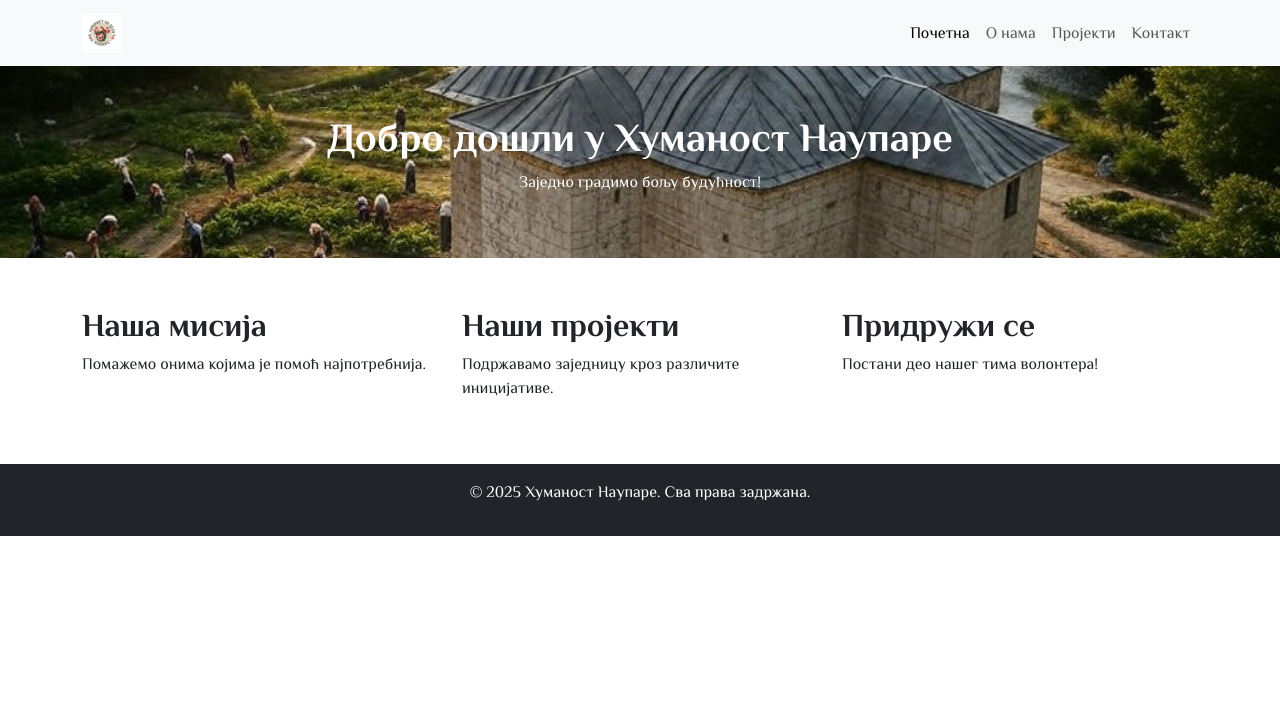
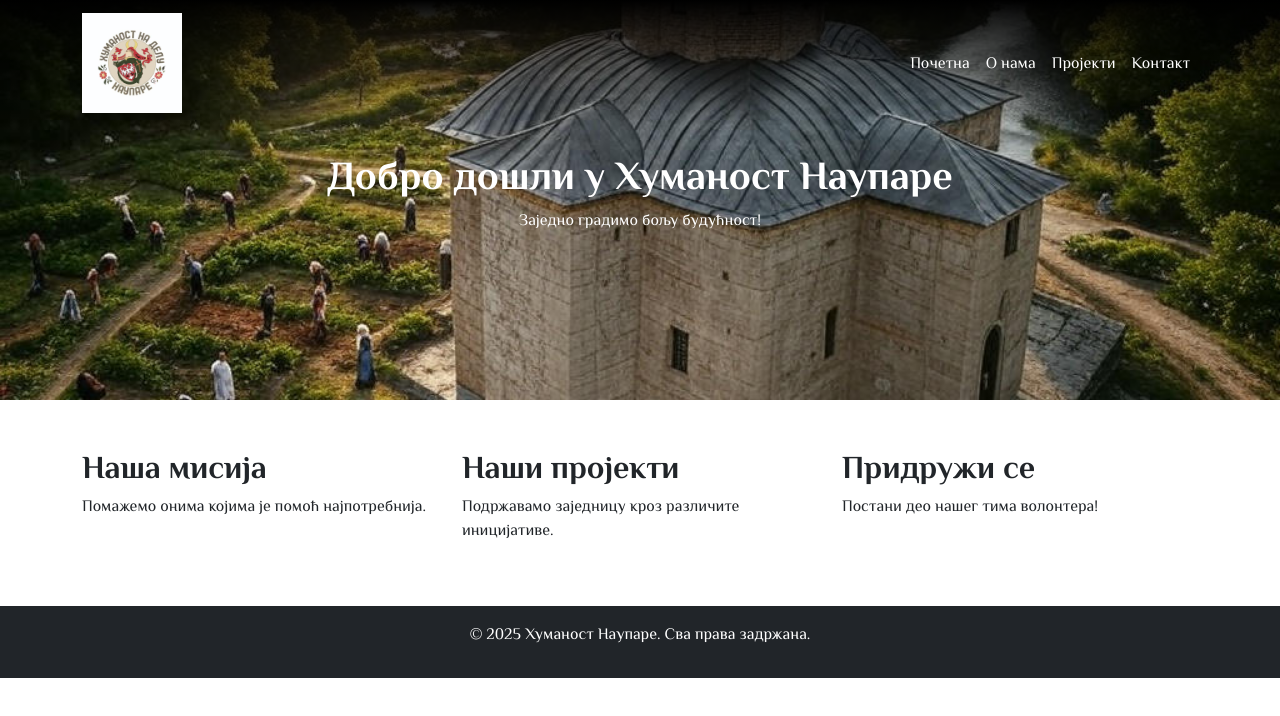
Before and after one commit to milosdimi/humanost-naupare, a plain HTML site: page index.html in a window 1280 px wide. Drawn offline with nearby package versions, Linux system fonts and the light colour scheme.

Commit message:
update smal

```diff
--- a/index.html
+++ b/index.html
@@ -13,13 +13,16 @@
 </head>
 
 <body>
+    <!-- Хедер -->
+    <header class="header-bg text-white text-center">
         <!-- Навигација -->
-    <nav class="navbar navbar-expand-lg navbar-light bg-light">
+        <nav class="navbar navbar-expand-lg transparent-nav">
             <div class="container">
                 <a class="navbar-brand" href="index.html">
                     <img src="./img/logoOrgWhite.jpg" alt="Лого Хуманост Наупаре" height="40">
                 </a>
-            <button class="navbar-toggler" type="button" data-bs-toggle="collapse" data-bs-target="#navbarNav" aria-controls="navbarNav" aria-expanded="false" aria-label="Toggle navigation">
+                <button class="navbar-toggler" type="button" data-bs-toggle="collapse" data-bs-target="#navbarNav"
+                    aria-controls="navbarNav" aria-expanded="false" aria-label="Toggle navigation">
                     <span class="navbar-toggler-icon"></span>
                 </button>
                 <div class="collapse navbar-collapse" id="navbarNav">
@@ -40,10 +43,7 @@
                 </div>
             </div>
         </nav>
-
-    <!-- Хедер -->
-    <header class="header-bg text-white text-center py-5">
-        <div class="container">
+        <div class="container header-content">
             <h1 class="animate-header">Добро дошли у Хуманост Наупаре</h1>
             <p class="animate-subheader">Заједно градимо бољу будућност!</p>
         </div>
--- a/style.css
+++ b/style.css
@@ -23,7 +23,7 @@ h1, h2, h3, h4, h5, h6 {
     font-style: normal;
 }
 .navbar-brand img {
-    height: 40px;
+    height: 100px;
     width: auto;
 }
 /* header */
@@ -32,8 +32,37 @@ h1, h2, h3, h4, h5, h6 {
     background-size: cover;
     background-position: center;
     background-repeat: no-repeat;
+    height: 50vh; /* висина 50% екрана */
+    position: relative; /* за позиционирање садржаја */
 }
 
+/* Прозирна навигација са градијентом */
+.transparent-nav {
+    background: linear-gradient(to bottom, rgba(0, 0, 0, 1), rgba(0, 0, 0, 0));
+    position: absolute; /* да остане на врху */
+    top: 0; /* при врху хедера */
+    width: 100%; /* пуна ширина */
+}
+
+/* Боја текста у навигацији */
+.transparent-nav .nav-link {
+    color: white !important;
+}
+
+.transparent-nav .nav-link:hover {
+    color: #ddd !important;
+}
+
+/* Садржај хедера */
+.header-content {
+    position: absolute;
+    top: 50%;
+    left: 50%;
+    transform: translate(-50%, -50%); /* центрирање вертикално и хоризонтално */
+    width: 100%;
+}
+
+/* Анимације */
 .animate-header {
     animation: fadeInDown 1s ease-in;
 }
```
Also changed, not shown: img/logonobg.jpg (added). Lines whose indentation alone changed are shown as unchanged.
